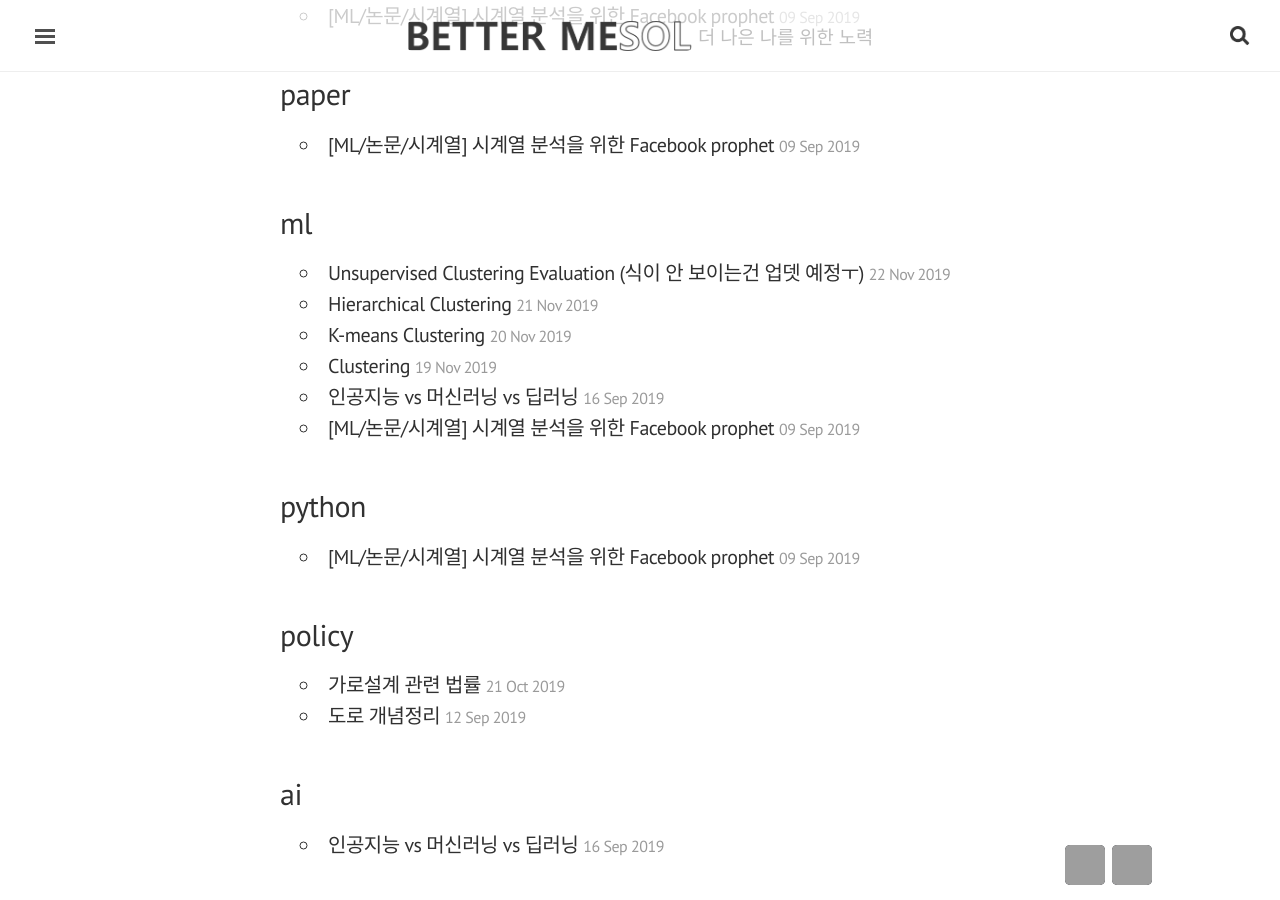
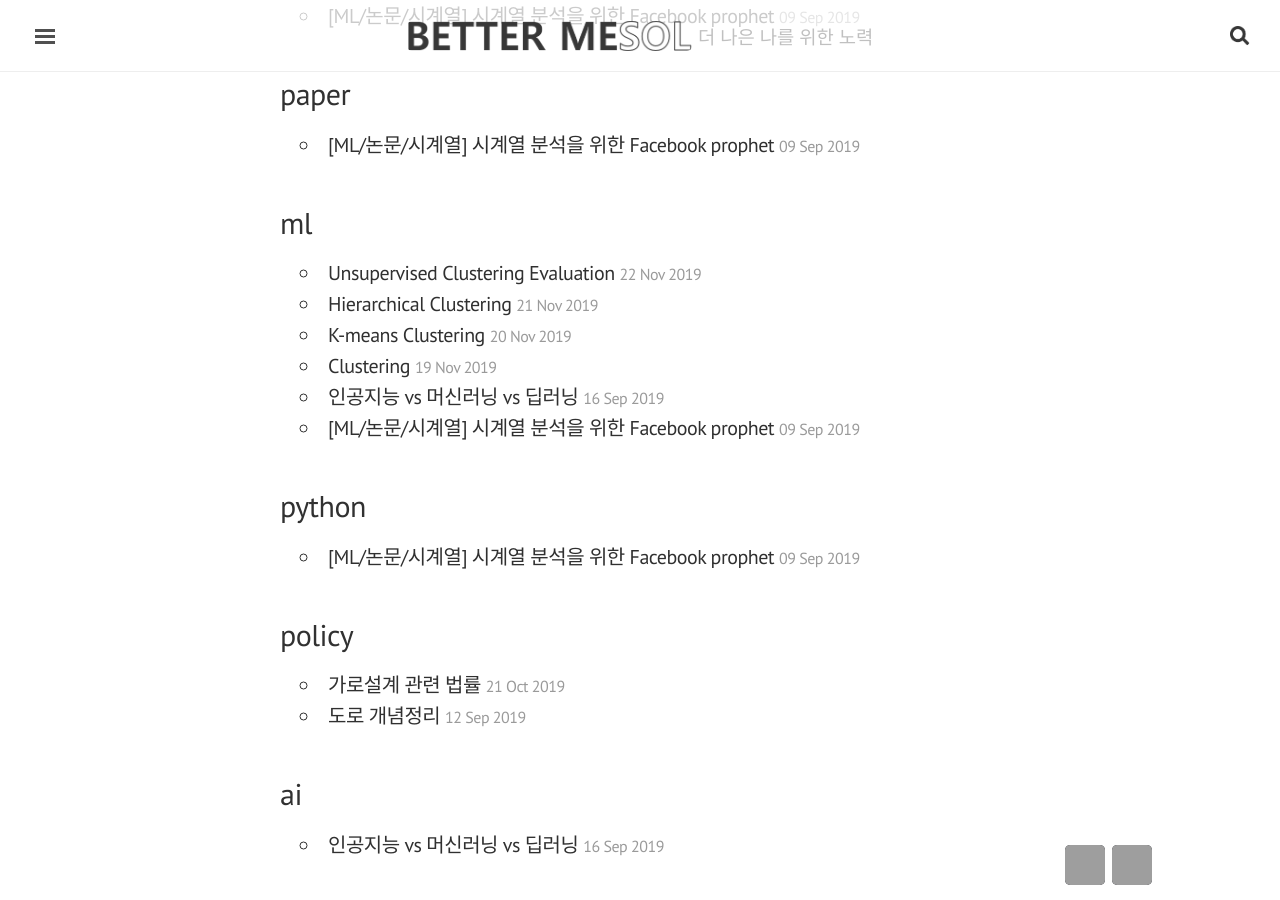
Before and after one commit to bettermesol/bettermesol.github.io, a Jekyll site: the page built from blog/tags.html, in a window 1280 px wide and 900 px high, scrolled down 1810 px. Built offline with Jekyll 4.4.1, drawn with Linux system fonts in a browser that asks for light colours; nearby versions of some CDN libraries; some of the changed text lies outside the part shown; grey boxes are pictures that could not be loaded.

Commit message:
Update 2019-11-22-Clustering_internal Evaluation.md

```diff
--- a/_posts/2019-11-22-Clustering_internal Evaluation.md
+++ b/_posts/2019-11-22-Clustering_internal Evaluation.md
@@ -1,5 +1,5 @@
 ---
-title: "Unsupervised Clustering Evaluation (식이 안 보이는건 업뎃 예정ㅜ)"
+title: "Unsupervised Clustering Evaluation"
 excerpt: "label이 없는 데이터 군집의 내부평가"
 last_modified_at: 2019-11-22T16:20:02-05:00
 categories:
```
